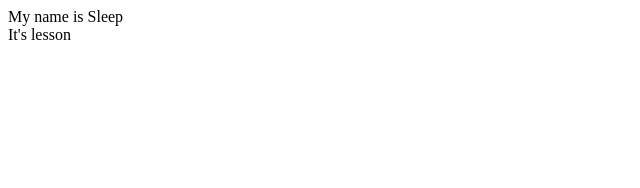
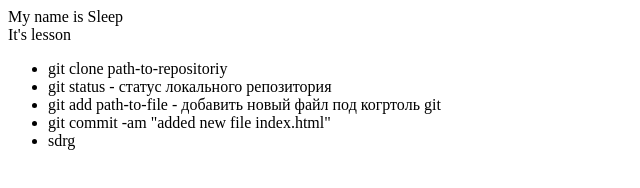
Before and after one commit to SleepyHeadMan/git-lesson, a plain HTML site: page index.html in a window 1280 px wide. Shown: the whole page, without its empty margins (0-640 px from the left). Drawn offline with Linux system fonts and the light colour scheme.

Commit message:
added new file index.html

```diff
--- a/index.html
+++ b/index.html
@@ -4,3 +4,12 @@
 <div>
     It's lesson
 </div>
+<div>
+    <ul>
+        <li>git clone path-to-repositoriy</li>
+        <li>git status - статус локального репозитория</li>
+        <li>git add path-to-file - добавить новый файл под когртоль git</li>
+        <li>git commit -am "added new file index.html"</li>
+        <li>sdrg</li>
+    </ul>
+</div>
```
